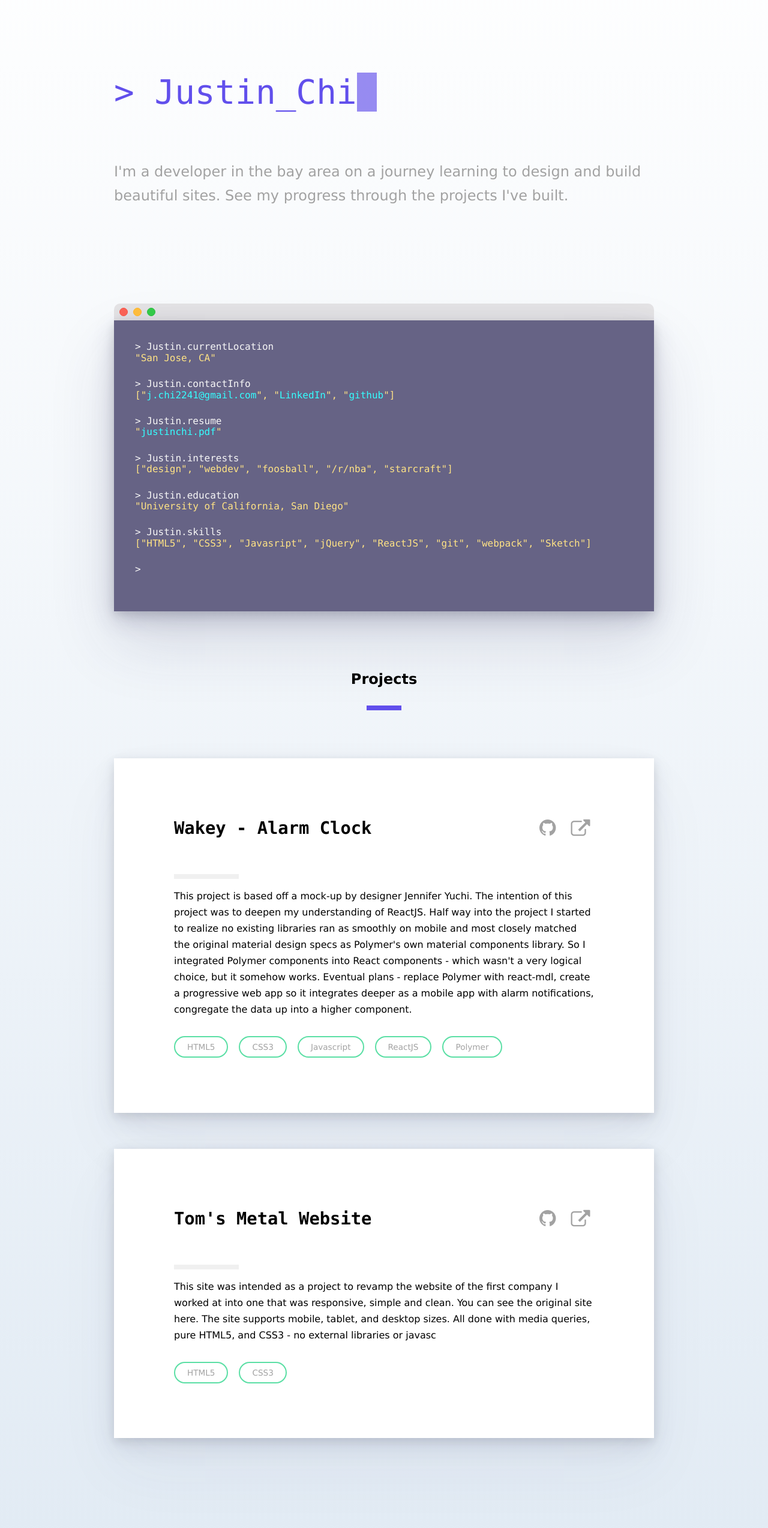
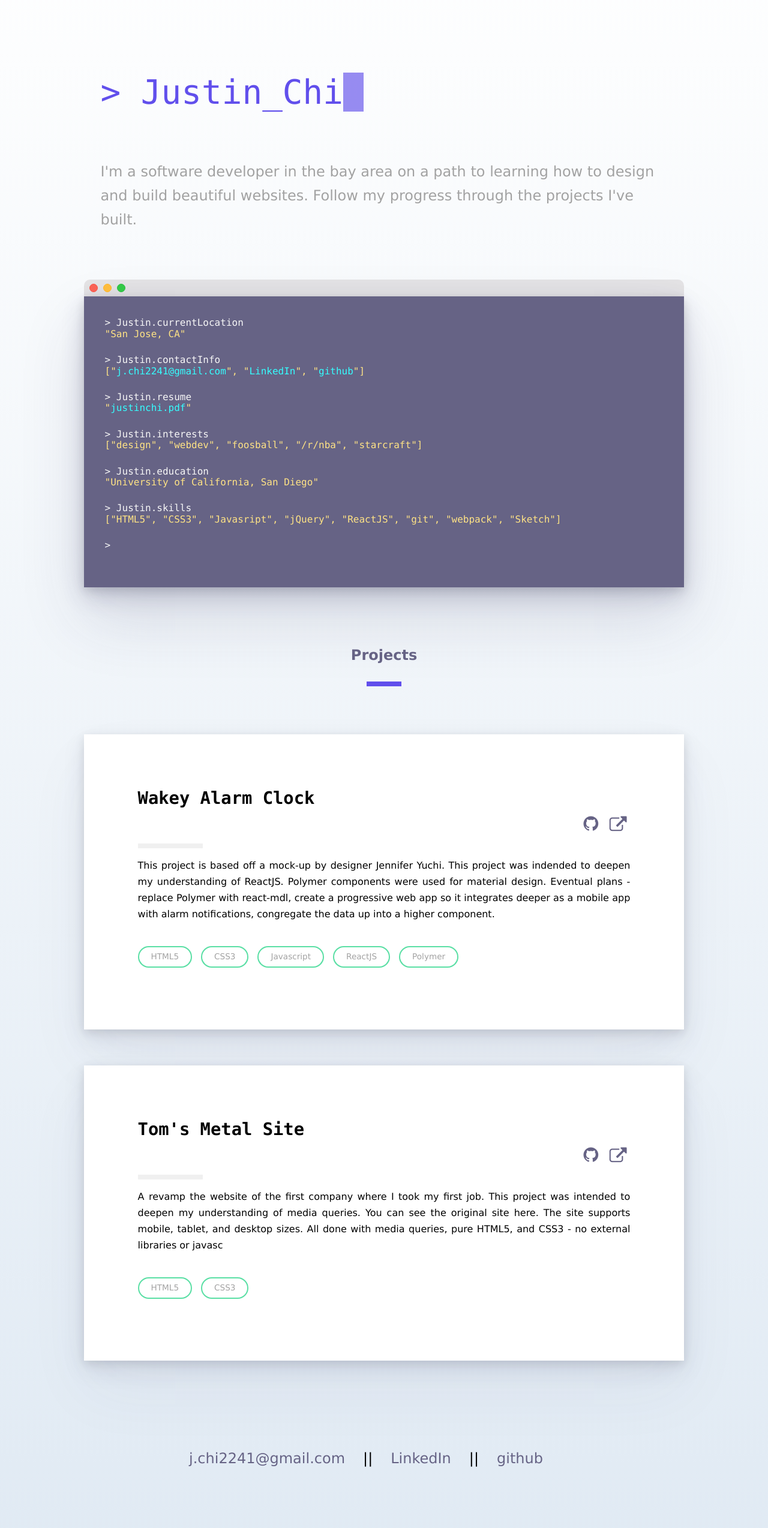
Before and after one commit to vai0/old_portfolio, a React app: page / in a window 1280 px wide. Shown: the part 180-2727 px from the top of the page at 60% size. Built offline with nearby package versions, Linux system fonts and the light colour scheme; a web font is replaced by a local one.

Commit message:
complete mobile design

```diff
--- a/css/home.scss
+++ b/css/home.scss
@@ -5,6 +5,27 @@ $fadedPurple: #666385;
 $fadedBlue: #f6f9fc;
 $highlighterGreen: #5bdfa5;
 $linkTeal: #35feff;
+
+$tablet-width: 768px;
+$desktop-width: 1024px;
+
+@mixin mobile {
+  @media (max-width: #{$tablet-width - 1px}) {
+    @content;
+  }
+}
+
+@mixin tablet {
+  @media (min-width: #{$tablet-width}) and (max-width: #{$desktop-width - 1px}) {
+    @content;
+  }
+}
+
+@mixin desktop {
+  @media (min-width: #{$desktop-width}) {
+    @content;
+  }
+}
 
 @font-face {
   font-family: 'Avenir-Medium';
@@ -24,9 +45,14 @@ body {
   background-image: linear-gradient(to top, #dfe9f3 0%, white 100%);
 }
 
+.home-container {
+  max-width: 1112px;
+  margin: 0 auto;
+}
+
 .section-title {
-  color: black;
-  font-family: 'Avenir-Medium', Verdana, Geneva, sans-serif;
+  color: $fadedPurple;
+  font-family: 'Avenir-Light', Verdana, Geneva, sans-serif;
   font-size: 1.5em;
   text-align: center;
   margin-top: 100px;
@@ -43,17 +69,21 @@ body {
 }
 
 .navbar {
-  font-family: 'Avenir-Medium', Verdana, Geneva, sans-serif;
+  font-family: 'Avenir-Light', Verdana, Geneva, sans-serif;
   font-size: 1.2em;
   text-align: right;
   margin-top: 40px;
   margin-right: 40px;
 
+  @include mobile {
+    text-align: center;
+  }
+
   a {
     position: relative;
     text-decoration: none;
-    color: black;
-    margin-left: 30px;
+    color: $fadedPurple;
+    margin-left: 50px;
 
     &:after {
       display: block;
@@ -67,21 +97,33 @@ body {
       transition: width 0.2s;
     }
 
-    &:hover:after {
+    &:hover {
+      color: black;
+
+      &:after {
         width: 100%;
+      }
     }
   }
 }
 
 .hero-container {
-  width: 900px;
+  width: 85%;
   margin: 0 auto;
   margin-top: 30vh;
+
+  @include mobile {
+    margin-top: 15vh;
+  }
 
   .hero-title {
     font-family: monaco, Consolas, "Lucida Console", monospace;
     font-size: 3.5em;
     color: $purple;
+
+    @include mobile {
+      font-size: 2.5em;
+    }
 
     .cursor {
       background-color: rgba($purple, .65);
@@ -94,15 +136,20 @@ body {
     line-height: 40px;
     color: $grey;
     margin: 80px 0;
+
+    @include mobile {
+      font-size: 1.2em;
+      line-height: 30px;
+    }
   }
 }
 
 .about-container {
+  width: 90%;
   margin-top: 20vh;
+  margin: 0 auto;
 
   .terminal {
-    width: 900px;
-    margin: 0 auto;
 
     .terminal-header {
       height: 28px;
@@ -142,8 +189,13 @@ body {
       font-family: monaco, Consolas, "Lucida Console", monospace;
 
       a {
+        position: relative;
         text-decoration: none;
         color: $linkTeal;
+
+        &:hover {
+          background-color: $purple;
+        }
       }
 
       .statement:first-child {
@@ -228,39 +280,45 @@ body {
 }
 
 .projects-container {
+  width: 90%;
+  margin: 0 auto;
+
   .project-card {
     position: relative;
-    width: 700px;
-    margin: 0 auto;
     margin-bottom: 60px;
-    padding: 100px;
+    padding: 90px;
     background-color: white;
     box-shadow: 0 50px 100px rgba(50,50,93,.05), 0 15px 35px rgba(50,50,93,.1), 0 5px 15px rgba(0,0,0,.1);
+
+    @include mobile {
+      padding: 60px;
+    }
 
     h3 {
       font-family: monaco, Consolas, "Lucida Console", monospace;
       font-size: 1.8em;
       margin-top: 0;
+      margin-bottom: 10px;
     }
 
+    .project-links {
+      display: flex;
+      justify-content: flex-end;
+
       .project-link {
-      position: absolute;
+        position: relative;
         text-decoration: none;
-      color: $grey;
-      font-size: 2em;
+        color: $fadedPurple;
+        font-size: 1.8em;
+        margin-left: 5px;
 
         &:hover {
           color: $purple;
         }
 
-      &:first-child {
-        top: 100px;
-        right: 100px;
+        &:nth-child(2) {
+          top: 2px;
         }
-
-      &:nth-child(2) {
-        top: 98px;
-        right: 155px;
       }
     }
 
@@ -268,25 +326,34 @@ body {
       font-family: 'Avenir-Light', Verdana, Geneva, sans-serif;
       margin-bottom: 40px;
       line-height: 27px;
+      text-align: justify;
 
       &:before {
         content: " ";
         border:4px solid $lightGrey;
-        margin-top: 60px;
         margin-bottom: 15px;
         display: block;
         max-width: 100px;
+
+        @include mobile {
+          max-width: 60px;
         }
       }
+    }
+    .project-skills {
+      display: flex;
+      flex-wrap: wrap;
 
       .project-skill {
       	border-radius: 100px;
       	border: solid 2px $highlighterGreen;
         padding: 8px 20px;
-      margin-right: 18px;
+        margin-right: 15px;
+        margin-bottom: 13px;
         font-family: 'Avenir-Light', Verdana, Geneva, sans-serif;
         font-size: 0.85em;
         color: $grey;
+      }
     }
   }
 }
@@ -297,15 +364,41 @@ body {
   text-align: center;
   margin-top: 150px;
   padding-bottom: 200px;
+  display: flex;
+  justify-content: center;
+
+  @include mobile {
+    flex-direction: column;
+    margin-top: 80px;
+    padding-bottom: 130px;
+  }
 
   span {
+    @include mobile {
+      margin: 20px 0;
+    }
+
+    &:after {
+      content: "||";
       margin: 0 30px;
+
+      @include mobile {
+        content: "";
+        margin: 0;
+      }
+    }
+
+    &:nth-child(3) {
+      &:after {
+        content: "";
+      }
+    }
   }
 
   a {
     position: relative;
     text-decoration: none;
-    color: black;
+    color: $fadedPurple;
 
     &:after {
       display: block;
@@ -317,10 +410,14 @@ body {
       background-color: $purple;
       content: "";
       transition: width 0.2s;
+
+      @include mobile {
+        bottom: -15px;
+      }
     }
 
     &:hover {
-      color: $purple;
+      color: black;
 
       &:after {
         width: 100%;
@@ -333,4 +430,5 @@ body {
   font-family: 'Avenir-Light', Verdana, Geneva, sans-serif;
   text-align: center;
   padding-bottom: 50px;
+  color: $fadedPurple;
 }
--- a/js/home.js
+++ b/js/home.js
@@ -36,9 +36,9 @@ class Hero extends React.Component {
       <div className="hero-container">
         <div className="hero-title">> Justin_Chi<span className="cursor">&nbsp;</span></div>
         <div className="hero-description">
-          I'm a developer in the bay
-          area on a journey learning to design and build beautiful sites.
-          See my progress through the projects I've built.
+          I'm a software developer in the bay
+          area on a path to learning how to design and build beautiful websites.
+          Follow my progress through the projects I've built.
         </div>
       </div>
     );
@@ -49,8 +49,8 @@ class ContactLinks extends React.Component {
   render() {
     return (
       <div className="contact-links">
-        <span><a href="#">j.chi2241@gmail.com</a></span>||
-        <span><a href="#">LinkedIn</a></span>||
+        <span><a href="#">j.chi2241@gmail.com</a></span>
+        <span><a href="#">LinkedIn</a></span>
         <span><a href="#">github</a></span>
       </div>
     );
@@ -149,7 +149,7 @@ class ProjectCard extends React.Component {
 class ProjectSkills extends React.Component {
   render() {
     return (
-      <div>
+      <div className="project-skills">
         {this.props.skills.map((skill, index) => {
           return <ProjectSkill skill={skill} key={index} />;
         })}
--- a/js/main.js
+++ b/js/main.js
@@ -5,21 +5,21 @@ import Home from './Home.js'
 
 var projects = [
   {
-    title: "Wakey - Alarm Clock",
-    description: "This project is based off a mock-up by designer Jennifer Yuchi. The intention of this project was to deepen my understanding of ReactJS. Half way into the project I started to realize no existing libraries ran as smoothly on mobile and most closely matched the original material design specs as Polymer's own material components library. So I integrated Polymer components into React components - which wasn't a very logical choice, but it somehow works. Eventual plans - replace Polymer with react-mdl, create a progressive web app so it integrates deeper as a mobile app with alarm notifications, congregate the data up into a higher component.",
+    title: "Wakey Alarm Clock",
+    description: "This project is based off a mock-up by designer Jennifer Yuchi. This project was indended to deepen my understanding of ReactJS. Polymer components were used for material design. Eventual plans - replace Polymer with react-mdl, create a progressive web app so it integrates deeper as a mobile app with alarm notifications, congregate the data up into a higher component.",
     skills: ['HTML5', 'CSS3', 'Javascript', 'ReactJS', 'Polymer'],
     links: {
-      preview: 'https://stripe.com/',
-      github: 'https://momofuku.com/'
+      github: 'https://momofuku.com/',
+      preview: 'https://stripe.com/'
     }
   },
   {
-    title: "Tom's Metal Website",
-    description: "This site was intended as a project to revamp the website of the first company I worked at into one that was responsive, simple and clean. You can see the original site here. The site supports mobile, tablet, and desktop sizes. All done with media queries, pure HTML5, and CSS3 - no external libraries or javasc",
+    title: "Tom's Metal Site",
+    description: "A revamp the website of the first company where I took my first job. This project was intended to deepen my understanding of media queries. You can see the original site here. The site supports mobile, tablet, and desktop sizes. All done with media queries, pure HTML5, and CSS3 - no external libraries or javasc",
     skills: ['HTML5', 'CSS3'],
     links: {
-      preview: 'https://google.com',
-      github: 'https://momofuku.com/'
+      github: 'https://momofuku.com/',
+      preview: 'https://google.com'
     }
   }
 ];
```
Also changed, not shown: bundle.js. Lines whose indentation alone changed are shown as unchanged.
